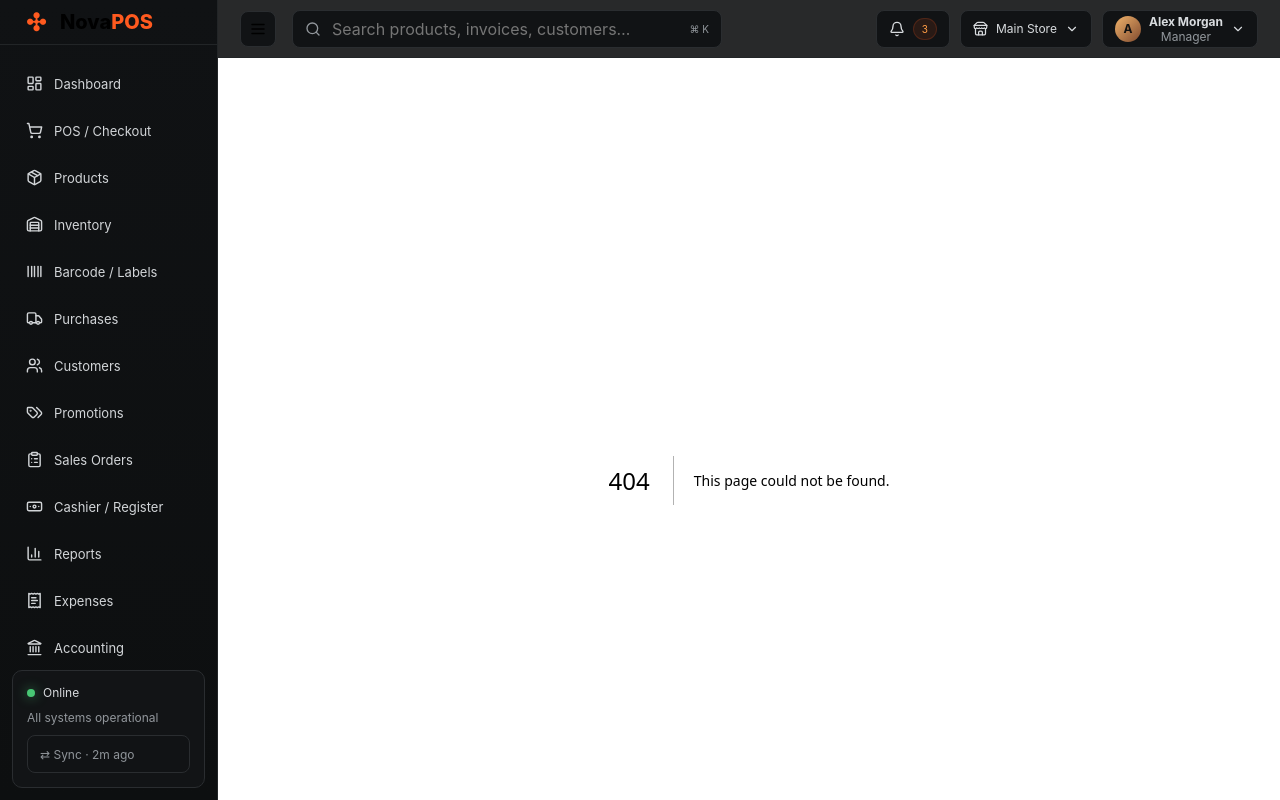
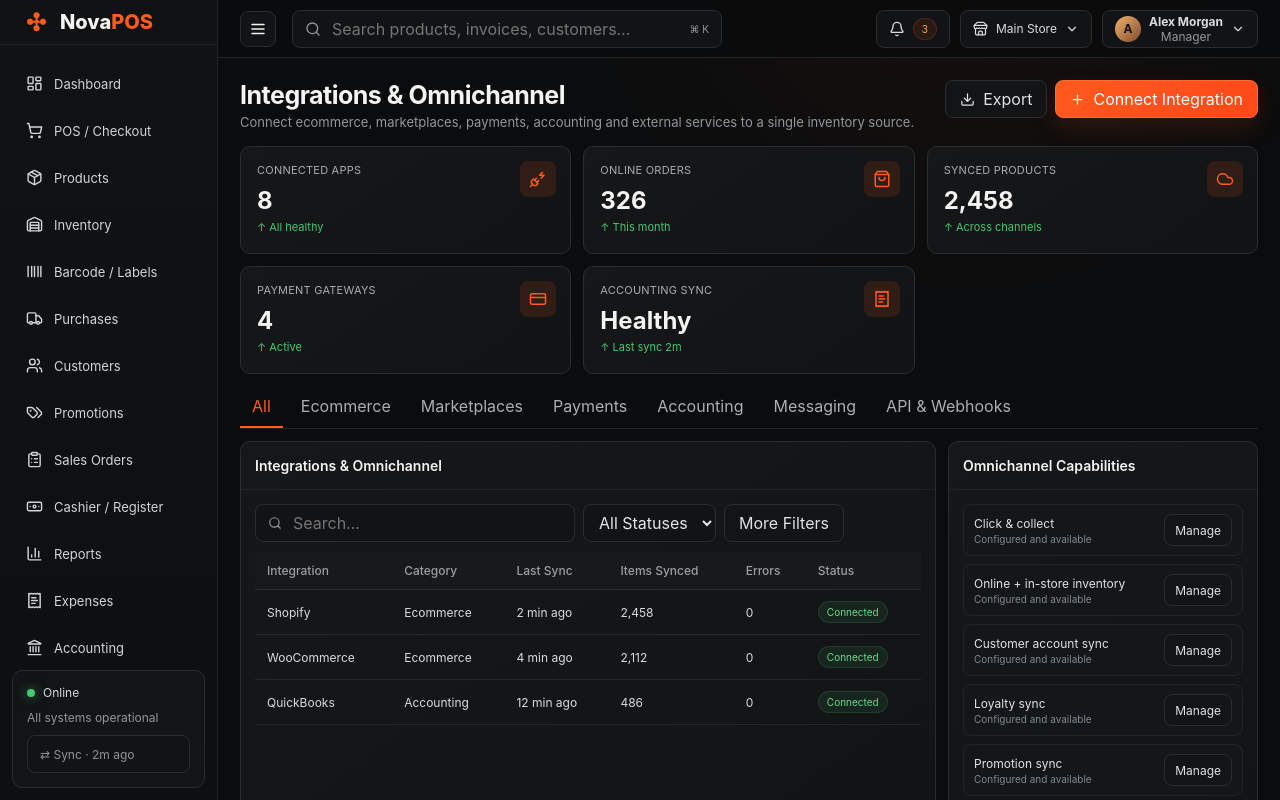
Before and after one commit to heshannamal/web7POS, a Next.js app in the folder frontend/: page /integrations in a window 1280 px wide. Before the commit this address had no page. Shown: the top 800 px of the page. Built offline with nearby package versions, Linux system fonts and the light colour scheme.

Commit message:
Add integrations and omnichannel UI

```diff
--- /dev/null
+++ b/frontend/app/integrations/page.tsx
@@ -0,0 +1,9 @@
+import { FeaturePage } from '@/components/feature-page';
+import { PlugZap, ShoppingBag, Cloud, CreditCard, ReceiptText } from 'lucide-react';
+export default function Integrations(){return <FeaturePage title="Integrations & Omnichannel" subtitle="Connect ecommerce, marketplaces, payments, accounting and external services to a single inventory source." primaryLabel="Connect Integration" cards={[
+{title:'Connected Apps',value:'8',note:'All healthy',icon:PlugZap},{title:'Online Orders',value:'326',note:'This month',icon:ShoppingBag},{title:'Synced Products',value:'2,458',note:'Across channels',icon:Cloud},{title:'Payment Gateways',value:'4',note:'Active',icon:CreditCard},{title:'Accounting Sync',value:'Healthy',note:'Last sync 2m',icon:ReceiptText}
+]} tabs={['All','Ecommerce','Marketplaces','Payments','Accounting','Messaging','API & Webhooks']} columns={['Integration','Category','Last Sync','Items Synced','Errors','Status']} rows={[
+{Integration:'Shopify',Category:'Ecommerce','Last Sync':'2 min ago','Items Synced':'2,458',Errors:'0',Status:'Connected'},
+{Integration:'WooCommerce',Category:'Ecommerce','Last Sync':'4 min ago','Items Synced':'2,112',Errors:'0',Status:'Connected'},
+{Integration:'QuickBooks',Category:'Accounting','Last Sync':'12 min ago','Items Synced':'486',Errors:'0',Status:'Connected'},
+]} sideTitle="Omnichannel Capabilities" sideItems={['Click & collect','Online + in-store inventory','Customer account sync','Loyalty sync','Promotion sync','Marketplace order routing','API & webhooks']}/>}
```
